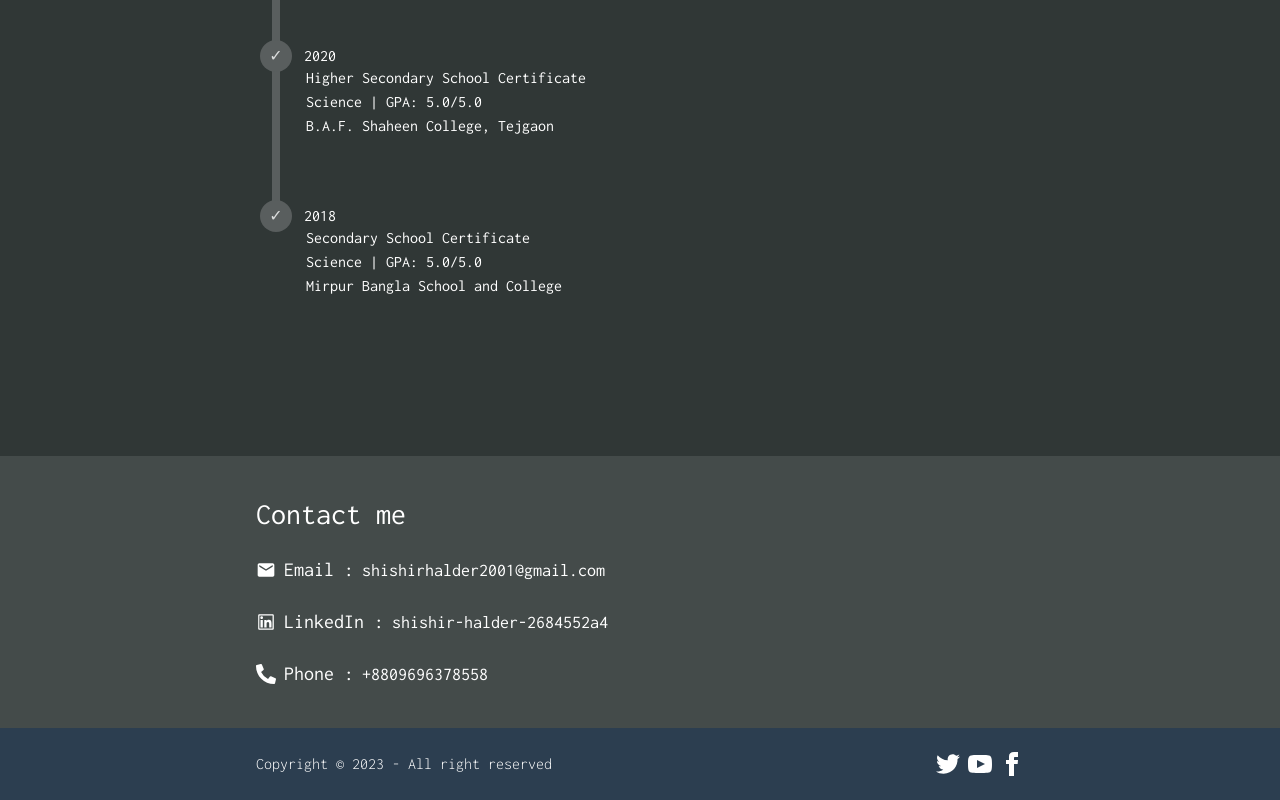
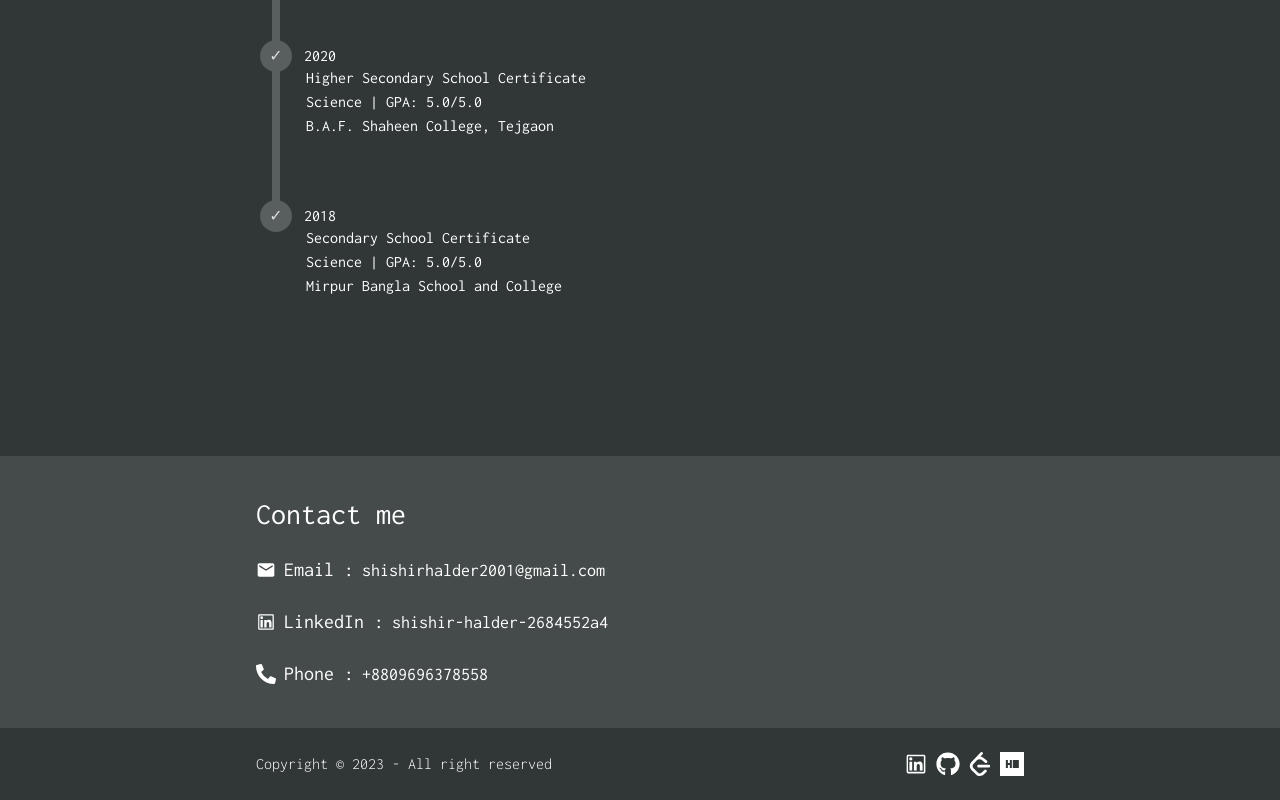
Before and after one commit to 5hishirH/portfolio, a Next.js app: page / in a window 1280 px wide. Shown: the part 2650-3450 px from the top of the page. Built offline with nearby package versions, Linux system fonts and the light colour scheme.

Commit message:
feat: footer icon

```diff
--- a/src/components/Footer/Footer.jsx
+++ b/src/components/Footer/Footer.jsx
@@ -1,43 +1,29 @@
+import { AiOutlineLinkedin } from "react-icons/ai";
+import { FaGithub } from "react-icons/fa";
+import { SiHackerrank, SiLeetcode } from "react-icons/si";
+
 const Footer = () => {
   return (
-    <footer className="bg-[#2C3E50] py-6">
+    <footer className="bg-info lg:bg-secondary py-6">
       <div className="lg:w-3/5 lg:mx-auto flex flex-col items-center lg:flex-row lg:justify-between">
         <h2 className="font-light text-white text-center">
           Copyright © 2023 - All right reserved
         </h2>
-        <div className="mt-2 lg:mt-0 flex gap-2 justify-center">
-          <a>
-            <svg
-              xmlns="http://www.w3.org/2000/svg"
-              width="24"
-              height="24"
-              viewBox="0 0 24 24"
-              className="fill-white"
-            >
-              <path d="M24 4.557c-.883.392-1.832.656-2.828.775 1.017-.609 1.798-1.574 2.165-2.724-.951.564-2.005.974-3.127 1.195-.897-.957-2.178-1.555-3.594-1.555-3.179 0-5.515 2.966-4.797 6.045-4.091-.205-7.719-2.165-10.148-5.144-1.29 2.213-.669 5.108 1.523 6.574-.806-.026-1.566-.247-2.229-.616-.054 2.281 1.581 4.415 3.949 4.89-.693.188-1.452.232-2.224.084.626 1.956 2.444 3.379 4.6 3.419-2.07 1.623-4.678 2.348-7.29 2.04 2.179 1.397 4.768 2.212 7.548 2.212 9.142 0 14.307-7.721 13.995-14.646.962-.695 1.797-1.562 2.457-2.549z"></path>
-            </svg>
+        <div className="mt-2 lg:mt-0 flex gap-2 justify-center text-2xl text-white">
+          <a
+            href="https://www.linkedin.com/in/shishir-halder-2684552a4/"
+            target="_blank"
+          >
+            <AiOutlineLinkedin />
           </a>
-          <a>
-            <svg
-              xmlns="http://www.w3.org/2000/svg"
-              width="24"
-              height="24"
-              viewBox="0 0 24 24"
-              className="fill-white"
-            >
-              <path d="M19.615 3.184c-3.604-.246-11.631-.245-15.23 0-3.897.266-4.356 2.62-4.385 8.816.029 6.185.484 8.549 4.385 8.816 3.6.245 11.626.246 15.23 0 3.897-.266 4.356-2.62 4.385-8.816-.029-6.185-.484-8.549-4.385-8.816zm-10.615 12.816v-8l8 3.993-8 4.007z"></path>
-            </svg>
+          <a href="https://github.com/5hishirH" target="_blank">
+            <FaGithub />
           </a>
-          <a>
-            <svg
-              xmlns="http://www.w3.org/2000/svg"
-              width="24"
-              height="24"
-              viewBox="0 0 24 24"
-              className="fill-white"
-            >
-              <path d="M9 8h-3v4h3v12h5v-12h3.642l.358-4h-4v-1.667c0-.955.192-1.333 1.115-1.333h2.885v-5h-3.808c-3.596 0-5.192 1.583-5.192 4.615v3.385z"></path>
-            </svg>
+          <a href="https://leetcode.com/ShishirHalder/" target="_blank">
+            <SiLeetcode />
+          </a>
+          <a href="https://www.hackerrank.com/profile/s_halder0108">
+            <SiHackerrank />
           </a>
         </div>
       </div>
```
